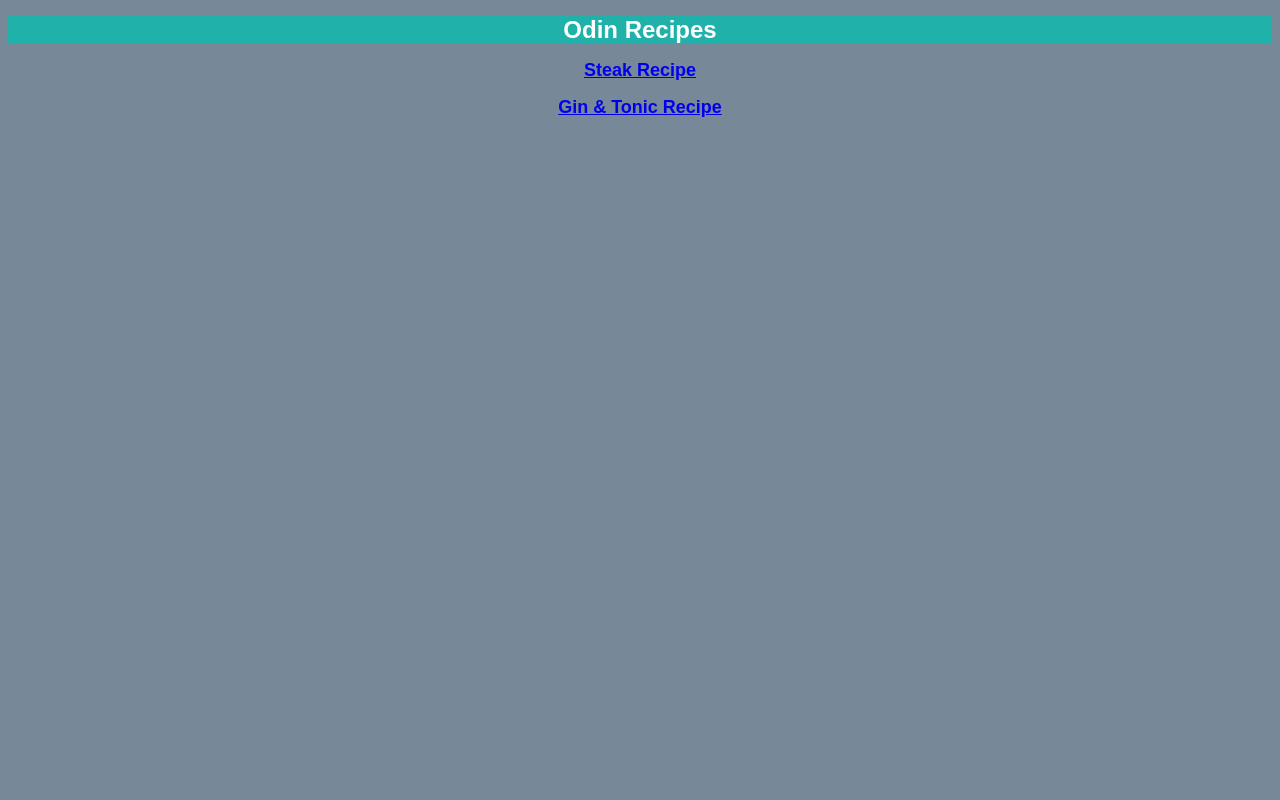
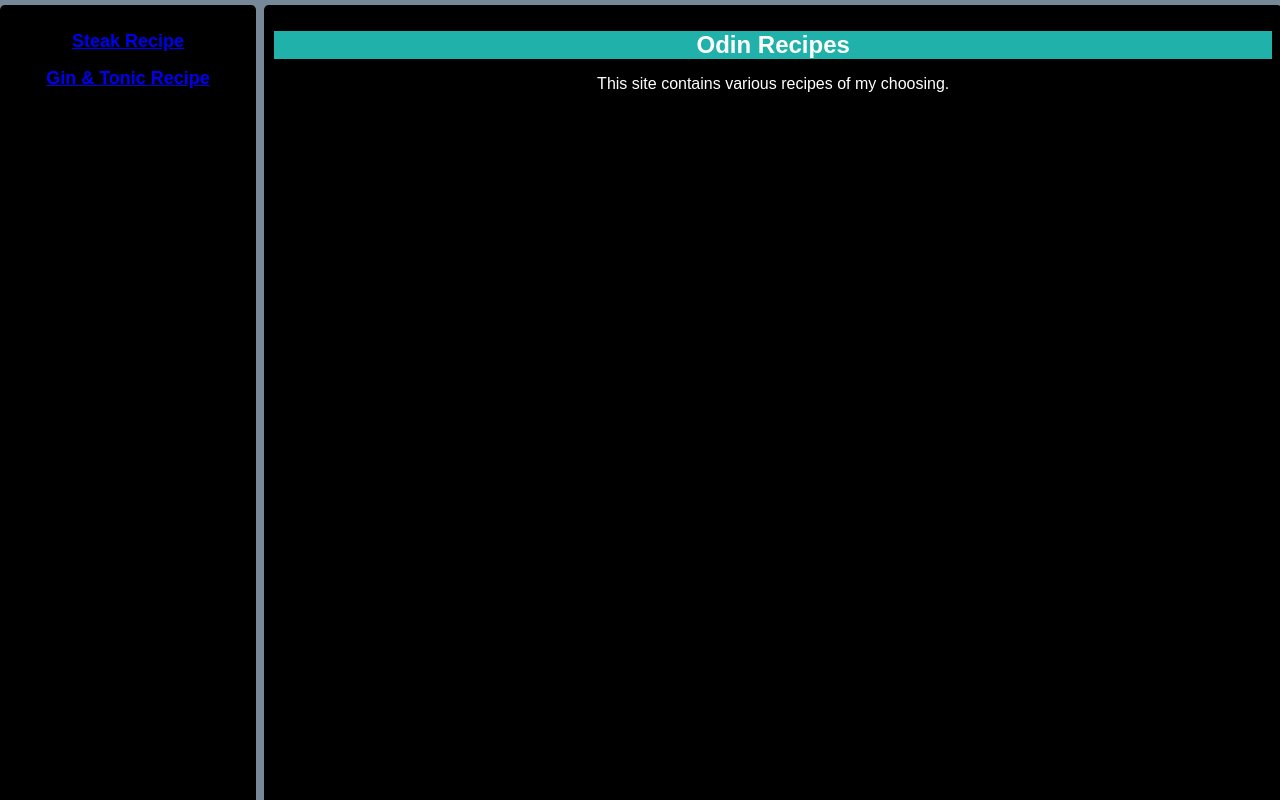
Before and after one commit to DrGanjj/odin-recipes, a plain HTML site: page index.html in a window 1280 px wide. Drawn offline with Linux system fonts and the light colour scheme.

Commit message:
Added styling divs

```diff
--- a/index.html
+++ b/index.html
@@ -7,12 +7,17 @@
     <link rel = "stylesheet" href = "style.css">
 </head>
 <body>
+    <div id = "content">
         <h1 class = "mainheader">Odin Recipes</h1>
+        This site contains various recipes of my choosing.
+    </div>
+    <div id = "linkbar">
         <p>
             <h2 class = "link"><a href = "recipes/steak.html">Steak Recipe</a></h2>
         </p>
         <p>
             <h2 class = "link"><a href = "recipes/gnt.html">Gin & Tonic Recipe</a></h2>
         </p>
+    </div>
 </body>
 </html>
--- a/style.css
+++ b/style.css
@@ -1,5 +1,33 @@
 body {
     background-color: lightslategray;
+    font-family: arial;
+    font-size: 16px;
+    color: white;
+}
+
+#linkbar {
+    height: 100%;
+    width: 20%;
+    position: fixed;
+    z-index: 1;
+    top: 5px;
+    left: 0;
+    border-radius: 5px;
+    padding-top: 10px;
+    background-color:black;
+}
+
+#content {
+    height: 100%;
+    width: 78%;
+    position: fixed;
+    z-index: 1;
+    top: 5px;
+    margin-left: 20%;
+    border-radius: 5px;
+    padding: 10px;
+    background-color:black;
+    text-align: center;
 }
 
 .mainheader {
@@ -7,7 +35,7 @@ body {
     background-color: lightseagreen;
     font-family: arial;
     font-size: 24px;
-    font-weight: 800px;
+    font-weight: 900;
     text-align: center;
 }
 
```
Lines whose indentation alone changed are shown as unchanged.
